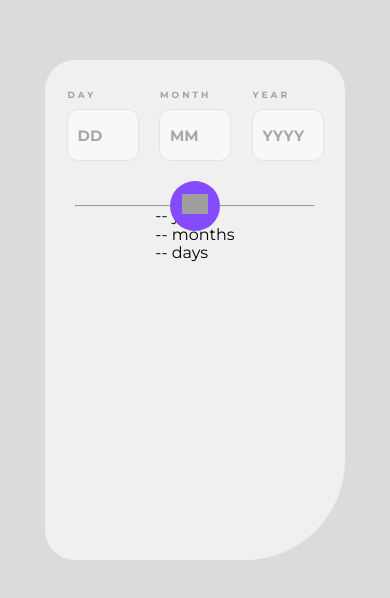
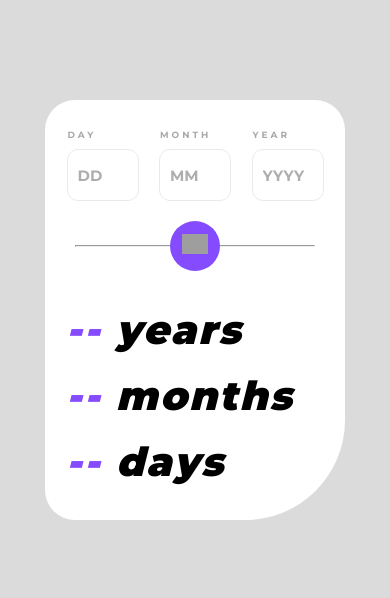
Before and after one commit to n1dddd/Front_End_Prac_dateCalcApp, a React (Vite) app: page / in a window 390 px wide. Shown: the part 112-710 px from the top of the page. Built offline with nearby package versions, Linux system fonts and the light colour scheme; grey boxes are pictures that could not be loaded.

Commit message:
Add styling for P and Span components that dynamically display the to-be calculated date

```diff
--- a/src/components/DateCalc.scss
+++ b/src/components/DateCalc.scss
@@ -32,6 +32,20 @@
             img {
                 width: 60%;
             }
+        }
+    }
+    .calculatedDate {
+        display: flex;
+        flex-direction: column;
+        margin-right: 250px;
+        p {
+            font-style: italic;
+            font-size: 80px;
+            letter-spacing: 5px;
+            font-weight: var(--font-weight-poppins-extrabold);
+        }
+        span {
+            color: var(--color-purple);
         }
     }
 }
@@ -84,9 +98,9 @@
         display: flex;
         flex-direction: column;
         align-items: center;
-        background-color: var(--color-off-white);
+        background-color: var(--color-white);
         width: 300px;
-        height: 500px;
+        height: 420px;
         border-radius: 30px;
         border-bottom-right-radius: 100px;
         .submitContainer {
@@ -111,6 +125,21 @@
                 img {
                     width: 70%;
                 }
+            }
+        }
+        .calculatedDate {
+            display: flex;
+            flex-direction: column;
+            align-items: left;
+            justify-content: center;
+            margin-top: 50px;
+            margin-right: 30px;
+            p {
+                margin: 10px 0;
+                font-style: italic;
+                font-size: 40px;
+                letter-spacing: 2px;
+                font-weight: var(--font-weight-poppins-extrabold);
             }
         }
     }
```
